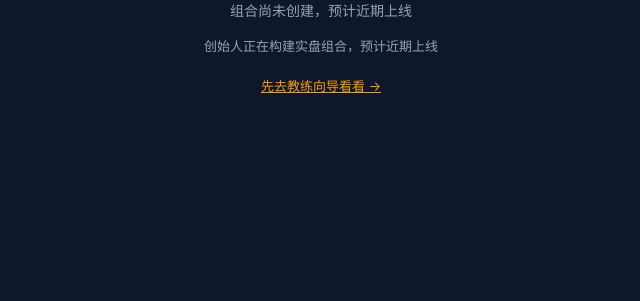
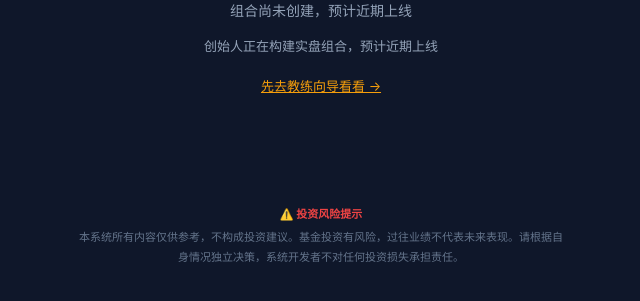
Before and after one commit to yskeygaier/MyFunds, a Flask app: page /public/portfolio in a window 1280 px wide. Shown: the part 143-444 px from the top of the page, without its empty margins (319-959 px from the left). Run offline with Flask 2, Linux system fonts and the light colour scheme; data that the repository does not hold is empty; some libraries are stand-ins or nearby versions.

Commit message:
fix: risk disclaimer now visible on all pages including error state
Disclaimer was inside {% endif %} block, invisible when portfolio
shows error. Moved outside conditional to footer-level div.

Co-Authored-By: Claude Opus 4.7 <noreply@anthropic.com>

```diff
--- a/templates/public_portfolio.html
+++ b/templates/public_portfolio.html
@@ -112,11 +112,12 @@ body{font-family:-apple-system,BlinkMacSystemFont,"Segoe UI",sans-serif;backgrou
     <div style="text-align:center;color:#64748B;font-size:12px;padding:8px;">
         组合基于 4P 三性方法论推荐 · 创始人已在天天基金实际买入 · 净值数据来自东方财富公开接口
     </div>
-    <div style="text-align:center;color:#64748B;font-size:11px;padding:16px;line-height:1.8;max-width:520px;margin:0 auto;">
-        <p style="color:#EF4444;font-weight:600;margin-bottom:4px;">⚠️ 投资风险提示</p>
-        <p>本系统所有内容仅供参考，不构成投资建议。基金投资有风险，过往业绩不代表未来表现。请根据自身情况独立决策，系统开发者不对任何投资损失承担责任。</p>
-    </div>
     {% endif %}
+</div>
+
+<div style="text-align:center;color:#64748B;font-size:11px;padding:16px;line-height:1.8;max-width:520px;margin:0 auto 60px;">
+    <p style="color:#EF4444;font-weight:600;margin-bottom:4px;">⚠️ 投资风险提示</p>
+    <p>本系统所有内容仅供参考，不构成投资建议。基金投资有风险，过往业绩不代表未来表现。请根据自身情况独立决策，系统开发者不对任何投资损失承担责任。</p>
 </div>
 
 {% if chart_dates and chart_navs %}
```
